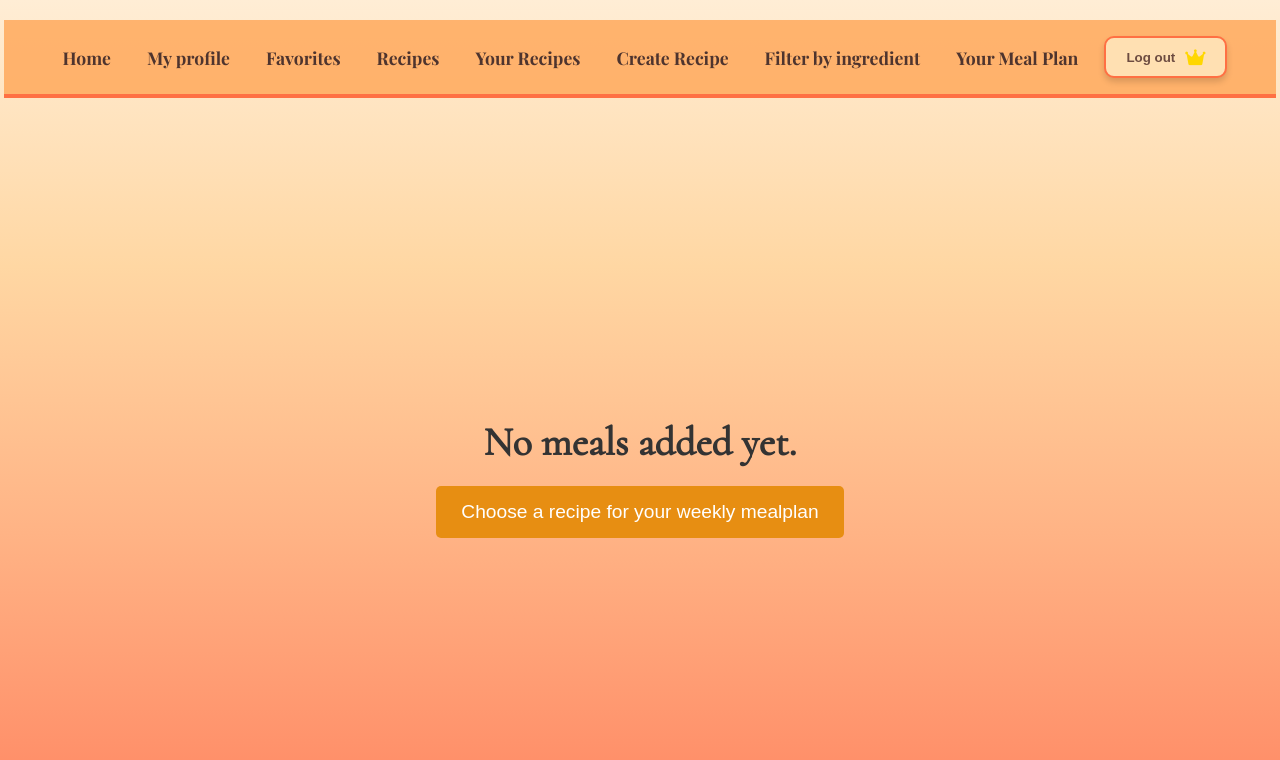
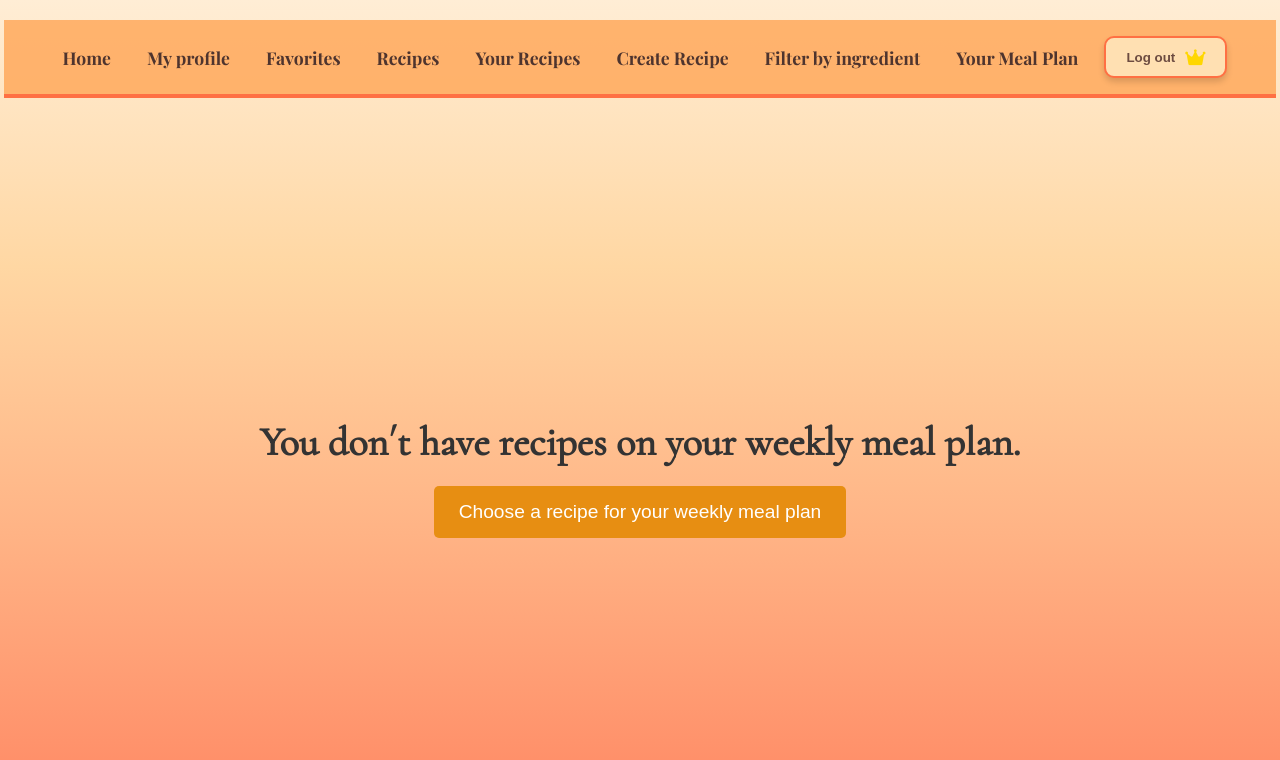
Before and after one commit to julibucci/MealMaster-Project, an Angular app: page /plan-premium/meal-plan in a window 1280 px wide. Shown: the top 760 px of the page. Built offline with nearby package versions, Linux system fonts and the light colour scheme; data requests are answered from the project's data file; a web font is replaced by a local one.

Commit message:
Que pasa cuando no hay recetas propias creadas - boton

```diff
--- a/src/app/components/meal-plan-component/meal-plan-component.component.html
+++ b/src/app/components/meal-plan-component/meal-plan-component.component.html
@@ -28,6 +28,6 @@
 </ng-template>
 
 <div *ngIf="mealPlan.length === 0; else mealList" class="no-meals-message">
-  <p>No meals added yet.</p>
-  <button (click)="goToCategoryPage()" class="choose-recipe-btn">Choose a recipe for your weekly mealplan</button>
+  <p>You don´t have recipes on your weekly meal plan.</p>
+  <button (click)="goToCategoryPage()" class="choose-recipe-btn">Choose a recipe for your weekly meal plan</button>
 </div>
--- a/src/app/components/user-recipes-component/user-recipes-component.component.css
+++ b/src/app/components/user-recipes-component/user-recipes-component.component.css
@@ -106,7 +106,7 @@
 }
 
 .go-to-recipes-btn {
-  background-color: #b19e3e;
+  background-color: #e78e12;
   color: white;
   border: none;
   padding: 15px 25px;
@@ -117,6 +117,6 @@
 }
 
 .go-to-recipes-btn:hover {
-  background-color: #a99830;
+  background-color: #e89d35;
   transform: scale(1.05);
 }
```
